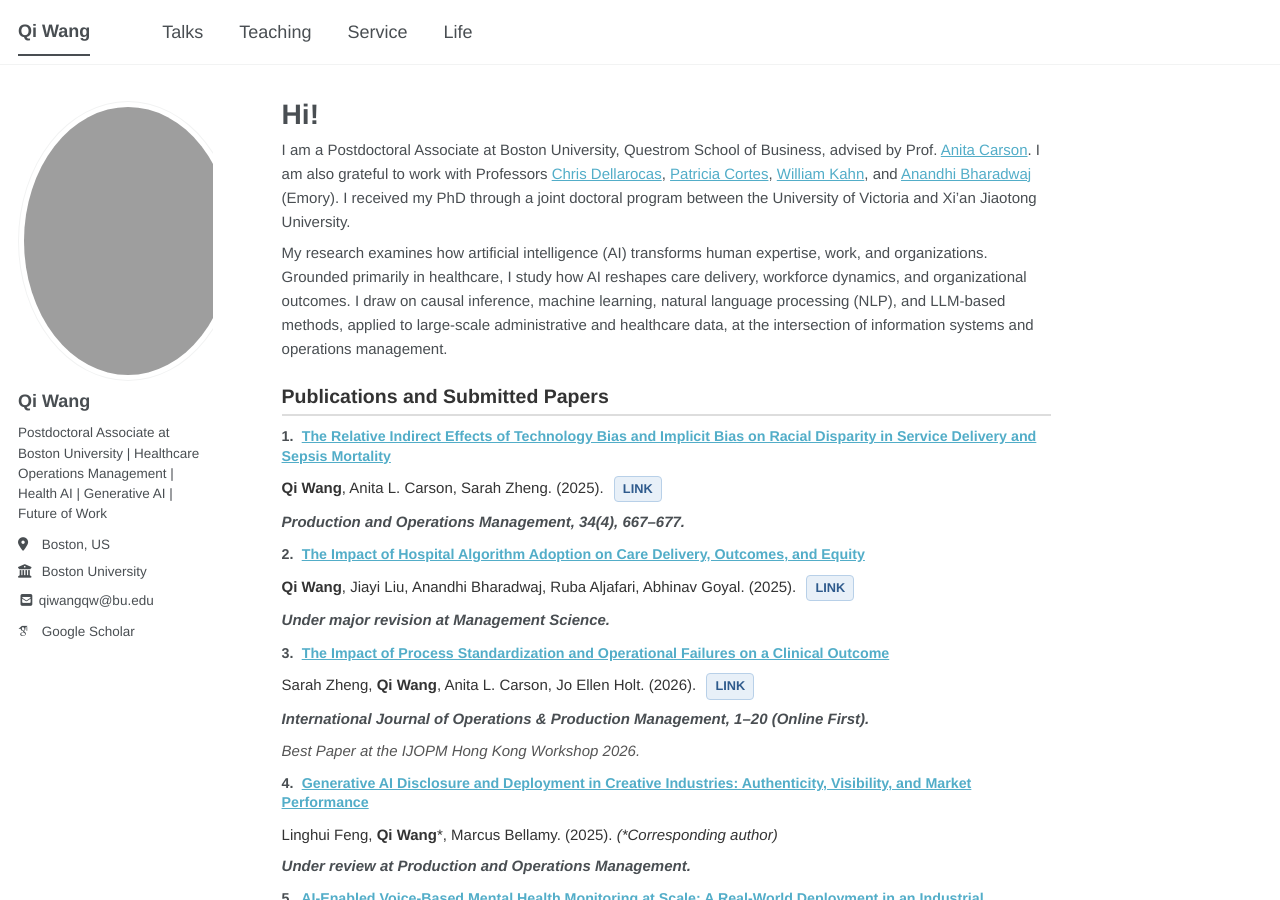
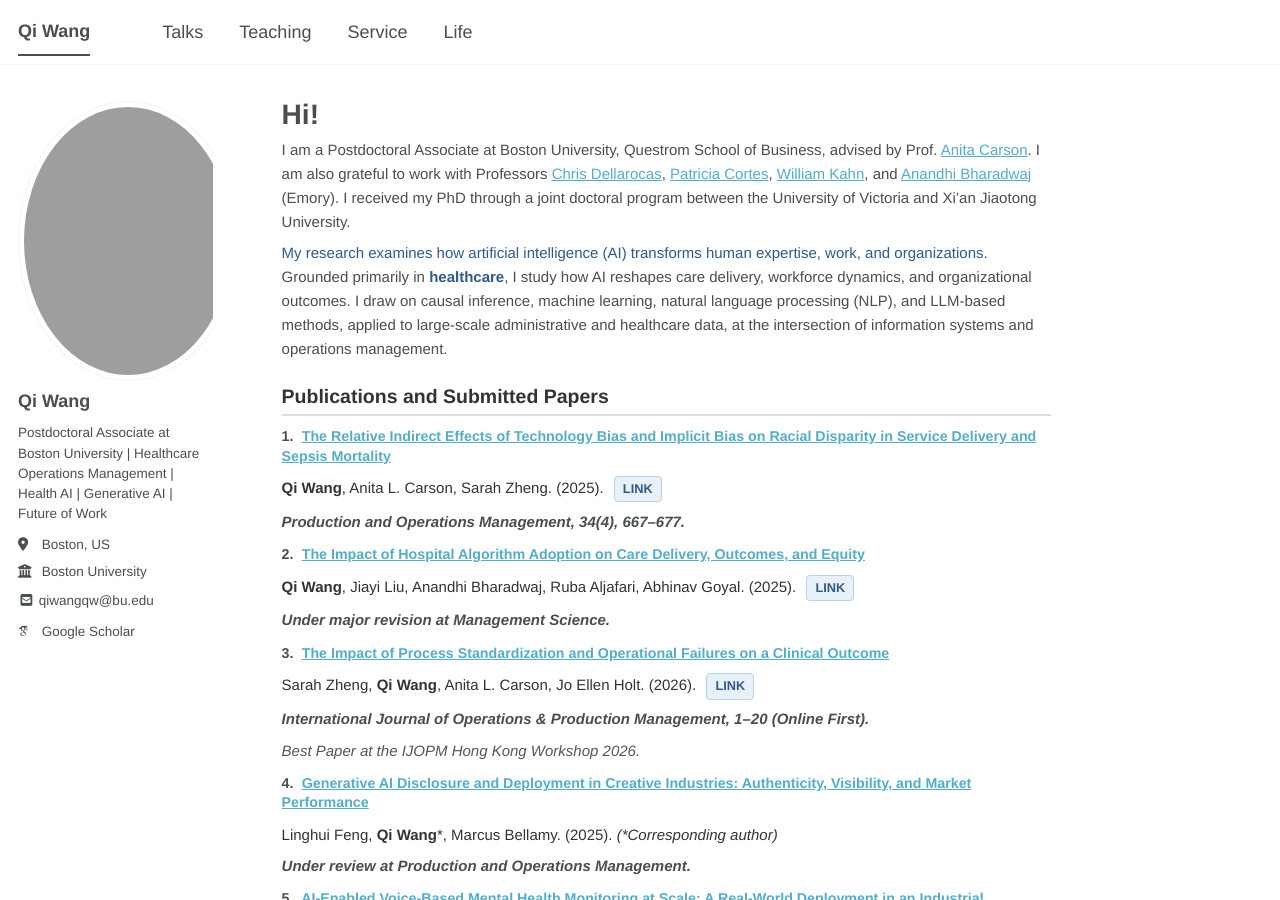
Before and after one commit to qiwang-katherine/qiwang-katherine.github.io, a Jekyll site: the page built from _pages/about.md, in a window 1280 px wide and 900 px high. Built offline with Jekyll 4.4.1, drawn with Linux system fonts in a browser that asks for light colours; some web fonts are replaced; a script bundle is joined from its source files by our own code; library files that are not in the unit come from our copies.

Commit message:
about.md

```diff
--- a/_pages/about.md
+++ b/_pages/about.md
@@ -9,7 +9,7 @@
 
 I am a Postdoctoral Associate at Boston University, Questrom School of Business, advised by Prof. [Anita Carson](https://www.bu.edu/questrom/profiles/anita-carson/). I am also grateful to work with Professors [Chris Dellarocas](https://www.bu.edu/questrom/profiles/chrysanthos-dellarocas/), [Patricia Cortes](https://www.bu.edu/questrom/profiles/patricia-cortes/), [William Kahn](https://www.bu.edu/questrom/profiles/william-kahn/), and [Anandhi Bharadwaj](https://goizueta.emory.edu/faculty/profiles/anandhi-bharadwaj) (Emory). I received my PhD through a joint doctoral program between the University of Victoria and Xi'an Jiaotong University.
 
-My research examines how artificial intelligence (AI) transforms human expertise, work, and organizations. Grounded primarily in healthcare, I study how AI reshapes care delivery, workforce dynamics, and organizational outcomes. I draw on causal inference, machine learning, natural language processing (NLP), and LLM-based methods, applied to large-scale administrative and healthcare data, at the intersection of information systems and operations management.
+<span style="color: #2E5A8C;">My research examines how artificial intelligence (AI) transforms human expertise, work, and organizations.</span> Grounded primarily in <span style="color: #2E5A8C; font-weight: 600;">healthcare</span>, I study how AI reshapes care delivery, workforce dynamics, and organizational outcomes. I draw on causal inference, machine learning, natural language processing (NLP), and LLM-based methods, applied to large-scale administrative and healthcare data, at the intersection of information systems and operations management.
 
 {% include base_path %}
 
```
